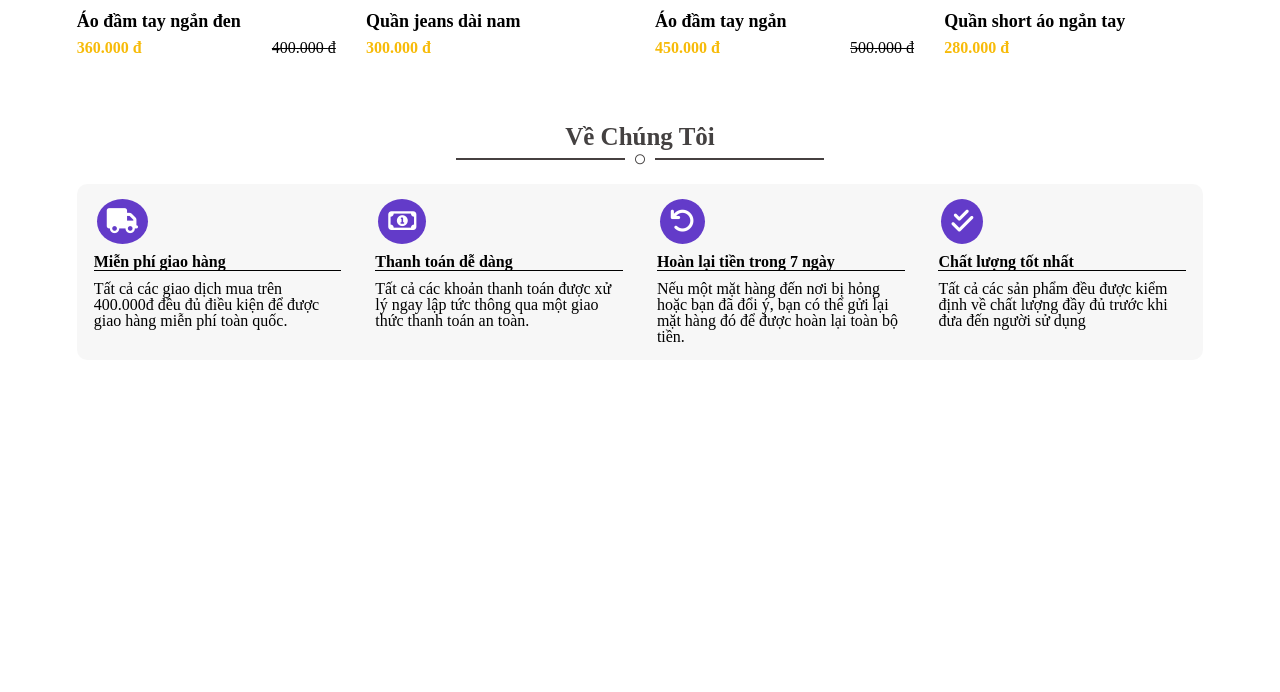
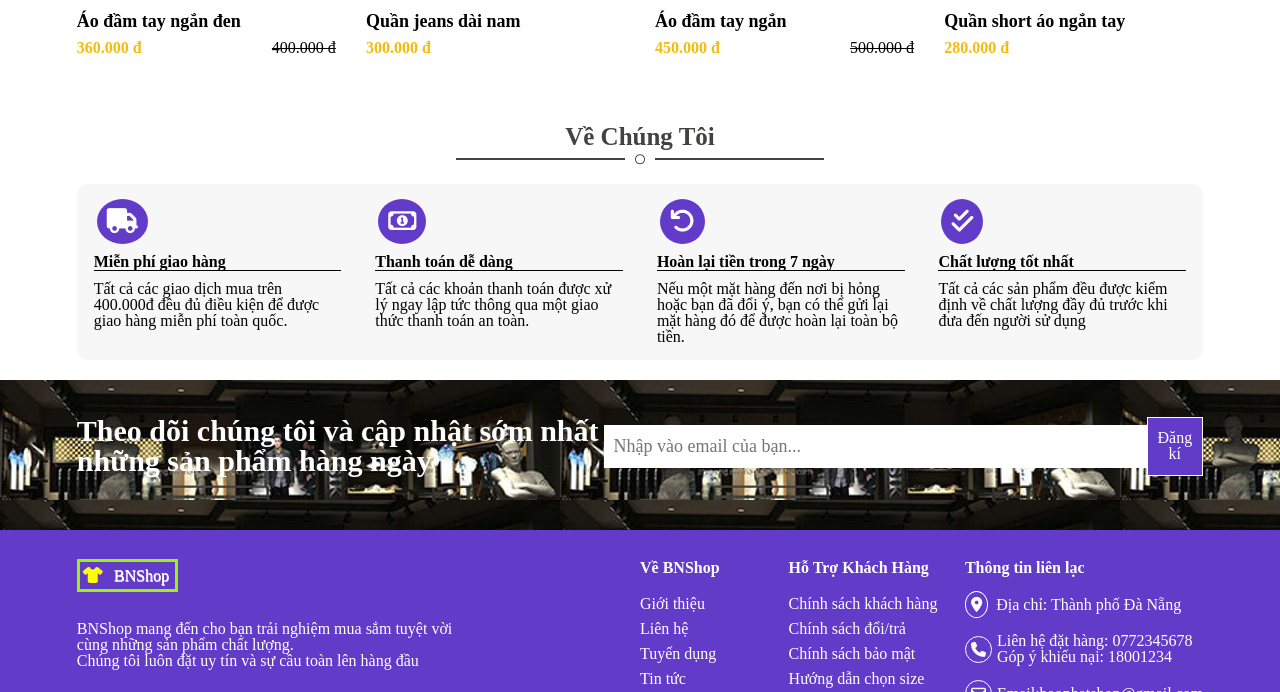
Before and after one commit to baonhat1133/Web_Fashion, a plain HTML site: page index.html in a window 1280 px wide. Shown: the part 1625-2317 px from the top of the page. Before the commit the page ends 2005 px from the top, so only its background shows below. Drawn offline with Linux system fonts and the light colour scheme.

Commit message:
finish tag footer

```diff
--- a/CSS/style.css
+++ b/CSS/style.css
@@ -97,6 +97,7 @@ a {
   height: 28px;
   border: none;
   border-radius: 8px 0 0 8px;
+  padding:2px 7px;
   outline: none;
 }
 .input-header i {
@@ -731,3 +732,103 @@ main {
   font-weight:bold;
   border-bottom: 1px solid rgb(0, 0, 0);
 }
+/* Footer */
+.subscribe{
+  background-image:url(../image/theme2.PNG);
+  width: 100%;
+  height: 150px;
+}
+.subscribe-email{
+  width:88%;
+  margin:0 auto;
+  display: flex;
+  transform: translateY(60%);
+  color:white;
+}
+.txt-subscribe{
+  width: 50%;
+  font-size: 30px;
+  display: flex;
+  align-items:center;
+  justify-content:start;
+  font-weight:bold;
+}
+.subscribe-email-content{
+  display: flex;
+  width: 50%;
+  align-items:center;
+  justify-content:end;
+}
+.subscribe-email-content input{
+  font-size:18px;
+  padding:11px 10px;
+}
+.subscribe-email-content button{
+  outline: none;
+  border: none;
+  padding:12px 10px;
+  padding-bottom: 13px;
+  display: flex;
+  align-items:center;
+  background-color:var(--bgr-header);
+  color: #fff;
+  border: 1px solid white;
+  box-sizing: border-box;
+}
+
+.contact-info{
+  background-color: var(--bgr-header);
+  width:100%;
+  height:200px;
+}
+.contact-info-content{
+  width:88%;
+  margin: 0 auto;
+  display: flex;
+  justify-content:space-between;
+}
+
+.left-footer{
+  width:35%;
+}
+
+.left-footer-ct{
+  margin-top: 29px;
+  color:white;
+}
+.icon-contact i{
+  margin-right: 15px;
+}
+.right-footer{
+  width:50%;
+  display: flex;
+  justify-content:space-between;
+  margin-top: 30px;
+}
+.direct-contract-info p{
+  color:white;
+}
+.right-footer h3{
+  color:white;
+  font-weight:bold;
+  margin-bottom: 15px;
+}
+.contract-right-icon{
+  display: flex;
+  align-items:center;
+  color:white;
+  margin-bottom: 15px;
+}
+.contract-right-icon i{
+  font-size:15px;
+  margin-right: 5px;
+  border: 1px solid white;
+  padding:5px;
+  border-radius:100%;
+}
+.contract-address i{
+  margin-right: 8px;
+}
+.right-footer a{
+  line-height:25px;
+}
--- a/index.html
+++ b/index.html
@@ -16,7 +16,7 @@
                 <div class="header-left">
                    <div class="img-shop">
                         <a href=""><i class="fas fa-tshirt" style="color: yellow;" >&ensp;
-                        </i><span style="color:#fff;padding:0 3px; text-shadow: 0.5px 0.5px;box-sizing: border-box;">Shop Thời Trang</span></a>
+                        </i><span style="color:#fff;padding:0 3px; text-shadow: 0.5px 0.5px;box-sizing: border-box;">BNShop</span></a>
                    </div>
 
                    <div class="txt-sort-down" id="survey-click"><a href="#"><i class="fas fa-poll" style="margin-right: 5px;"></i>Khảo Sát</a></div>
@@ -433,6 +433,81 @@
         </div>
       </div>
     </main>
+    <footer>
+        <div class="content-footer">
+            <div class="subscribe">
+                <div class="subscribe-email">
+                    <div class="txt-subscribe">
+                        <h4>Theo dõi chúng tôi và cập nhật sớm nhất những sản phẩm hàng ngày</h4>
+                    </div>
+                    <div class="subscribe-email-content">
+                        <input placeholder="Nhập vào email của bạn..." class="input-email" size="50">
+                        <button type="">Đăng kí</button>
+                    </div>
+                </div>
+            </div>
+            <div class="contact-info">
+                <div class="contact-info-content">
+                   <div class="left-footer">
+                        <div class="left-footer-ct img-shop">
+                            <a href=""><i class="fas fa-tshirt" style="color: yellow;" >&ensp;
+                            </i><span style="color:#fff;padding:0 3px; text-shadow: 0.5px 0.5px;box-sizing: border-box;">BNShop</span></a>
+                        </div>
+                        <p class="left-footer-ct">BNShop mang đến cho bạn trải nghiệm mua sắm tuyệt vời cùng những sản phẩm chất lượng.<br>
+                        Chúng tôi luôn đặt uy tín và sự cầu toàn lên hàng đầu</p>
+                        <div class="left-footer-ct icon-contact">
+                            <i class="fab fa-facebook"></i>
+                            <i class="fab fa-linkedin"></i>
+                            <i class="fab fa-instagram"></i>
+                            <i class="fab fa-twitter"></i>
+                            <i class="fab fa-youtube"></i>
+                        </div>
+                   </div>
+                   <div class="right-footer">
+                       <div class="info-bnshop">
+                           <h3>Về BNShop</h3>
+                           <ul>
+                               <li><a href="">Giới thiệu</a></li>
+                               <li><a href="">Liên hệ</a></li>
+                               <li><a href="">Tuyển dụng</a></li>
+                               <li><a href="">Tin tức</a></li>
+                               <li><a href="">Hệ thống cửa hàng</a></li>
+                           </ul>
+                       </div>
+                        <div class="support-shopping">
+                            <h3>Hỗ Trợ Khách Hàng</h3>
+                            <ul>
+                                <li><a href="">Chính sách khách hàng</a></li>
+                                <li><a href="">Chính sách đổi/trả</a></li>
+                                <li><a href="">Chính sách bảo mật</a></li>
+                                <li><a href="">Hướng dẫn chọn size</a></li>
+                                <li><a href="">Thanh toán, giao nhận</a></li>
+                            </ul>
+                        </div>
+                        <div class="direct-contract-info">
+                            <h3>Thông tin liên lạc</h3>
+                            <div class="contract-right-icon contract-address">
+                                <i class="fas fa-map-marker-alt"></i>
+                                <p>Địa chỉ: Thành phố Đà Nẵng</p>
+                            </div>
+                            <div class="contract-right-icon contract-phone">
+                                <i class="fas fa-phone"></i>
+                                <div>
+                                    <p>Liên hệ đặt hàng: 0772345678</p>
+                                    <p>Góp ý khiếu nại: 18001234</p>
+                                </div>
+                            </div>
+                            <div class="contract-right-icon contract-email">
+                                <i class="far fa-envelope"></i>
+                                <p>Email:baonhatshop@gmail.com</p>
+                            </div>
+                        </div>
+                   </div>
+
+                </div>
+            </div>
+        </div>
+    </footer>
     <script src="./js/layout.js"></script>
 </body>
 </html>
```
Also changed, not shown: image/theme2.PNG (added).
